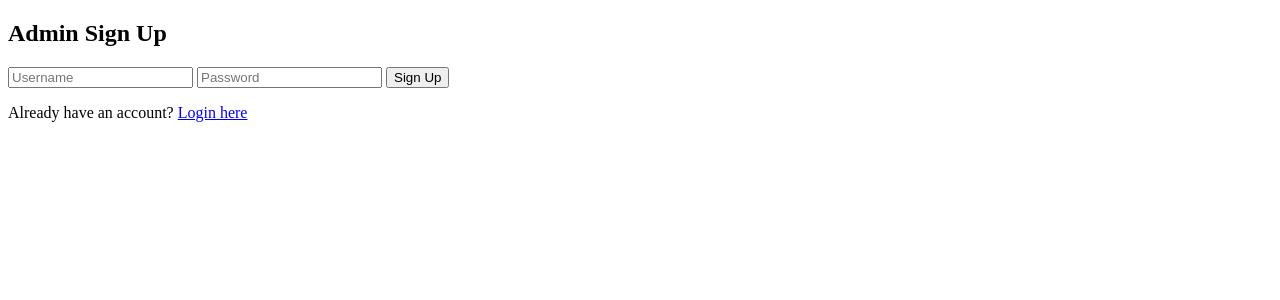
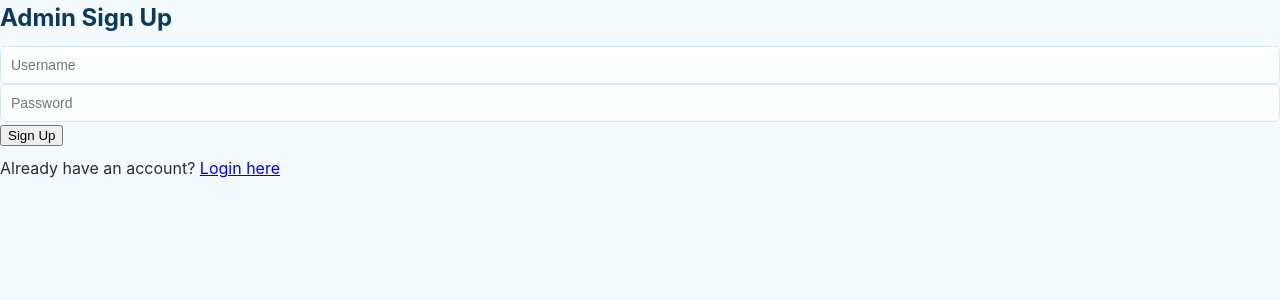
Before and after one commit to mosaddiktawsif/Aiub-photography-club-site, a PHP site: page /view/signup.php in a window 1280 px wide. Shown: the top 300 px of the page. Run offline with PHP 8.4, Linux system fonts and the light colour scheme.

Commit message:
CSS Added

```diff
--- /dev/null
+++ b/Assets/css/style.css
@@ -0,0 +1,133 @@
+
+:root {
+    --bg: #f4fbff;
+    --panel: #ffffff;
+    --muted: #6b7a8a;
+    --primary: #2a8bd6;
+    --primary-dark: #1f6fb0;
+    --accent: #8ec8ff;
+    --success: #e6ffea;
+    --border: #e3eef9;
+}
+
+* { box-sizing: border-box; }
+body {
+    margin: 0;
+    font-family: -apple-system, BlinkMacSystemFont, "Segoe UI", Roboto, "Helvetica Neue", Arial;
+    background: var(--bg);
+    color: #1f2d3d;
+    line-height: 1.5;
+    padding-bottom: 40px;
+}
+
+
+nav {
+    background: linear-gradient(90deg, var(--primary), var(--primary-dark));
+    color: white;
+    padding: 14px 18px;
+    display: flex;
+    align-items: center;
+    gap: 12px;
+}
+nav a {
+    color: white;
+    text-decoration: none;
+    font-weight: 600;
+    margin-right: 16px;
+    padding: 6px 10px;
+    border-radius: 4px;
+}
+nav a:hover { background: rgba(255,255,255,0.06); }
+nav .brand { font-weight: 800; margin-right: auto; }
+nav .nav-right { margin-left: auto; }
+
+/* Container / headings */
+.container {
+    max-width: 980px;
+    margin: 26px auto;
+    padding: 0 16px;
+}
+h1 { margin: 8px 0 18px; font-size: 28px; color: #073b57; }
+h2 { margin: 0 0 10px; color: #0b3a5a; }
+
+/* Notice section on home */
+.notice-section {
+    background: var(--panel);
+    border: 1px solid var(--border);
+    padding: 14px;
+    border-radius: 8px;
+    box-shadow: 0 1px 4px rgba(8,24,42,0.03);
+}
+.notice-item { padding: 10px 0; border-bottom: 1px dashed #e6f0fb; }
+.notice-item:last-child { border-bottom: none; }
+
+/* Forms */
+.card {
+    background: var(--panel);
+    border: 1px solid var(--border);
+    padding: 14px;
+    border-radius: 8px;
+    margin-bottom: 14px;
+    box-shadow: 0 1px 4px rgba(8,24,42,0.03);
+}
+.form-row { margin-bottom: 12px; }
+input[type="text"], input[type="password"], input[type="number"], textarea, select {
+    width: 100%;
+    padding: 10px;
+    border: 1px solid #d5e7fb;
+    border-radius: 6px;
+    background: linear-gradient(180deg,#ffffff,#fbfdff);
+    font-size: 14px;
+    color: #133041;
+}
+textarea { min-height: 100px; resize: vertical; }
+
+/* Buttons */
+.btn {
+    display: inline-block;
+    padding: 10px 14px;
+    background: var(--primary);
+    color: white;
+    border: none;
+    border-radius: 6px;
+    cursor: pointer;
+    font-weight: 600;
+    text-decoration: none;
+}
+.btn.secondary { background: #eef7ff; color: var(--primary); border: 1px solid var(--accent); }
+.btn:active { transform: translateY(1px); }
+
+/* Small helpers */
+.alert-success {
+    background: var(--success);
+    padding: 10px;
+    border: 1px solid #c7efd0;
+    border-radius: 6px;
+    color: #116633;
+    margin-bottom: 12px;
+}
+.home-link { padding: 6px 10px; background: var(--primary-dark); color: #fff; border-radius: 4px; text-decoration: none; }
+
+/* Grid / cards for gallery */
+.grid { display:flex; flex-wrap:wrap; gap:16px; margin-top:12px; }
+.gallery-card { width:200px; border:1px solid var(--border); border-radius:8px; overflow:hidden; background:var(--panel); }
+.gallery-card img { width:100%; height:140px; object-fit:cover; display:block; }
+.gallery-caption { padding:8px; font-size:13px; color:var(--muted); }
+
+/* Blog / notice list item */
+.list-card { border:1px solid var(--border); padding:10px; margin:10px 0; background:var(--panel); border-radius:6px; }
+
+/* Table styling for results */
+table { width:100%; border-collapse:collapse; margin-top:12px; }
+th, td { text-align:left; padding:10px; border:1px solid var(--border); }
+th { background:#f2f9ff; }
+
+/* Footer / small text */
+.small { font-size:13px; color:var(--muted); }
+
+/* Responsive */
+@media (max-width:640px) {
+    .grid { gap:10px; }
+    .gallery-card { width:48%; }
+    nav { padding: 10px; }
+}
--- a/View/blog_list.php
+++ b/View/blog_list.php
@@ -15,7 +15,7 @@ require_once __DIR__ . '/../Models/db.php';
         $res = $conn->query("SELECT id, title, content, created_at FROM blogs ORDER BY created_at DESC");
         if ($res && $res->num_rows > 0) {
             while ($row = $res->fetch_assoc()) {
-                echo '<article style="border:1px solid #ccc;padding:10px;margin:10px 0;">';
+                echo '<article>';
                 echo '<h2>' . htmlspecialchars($row['title']) . '</h2>';
                 echo '<div>' . nl2br(htmlspecialchars($row['content'])) . '</div>';
                 echo '<small>Posted: ' . htmlspecialchars($row['created_at']) . '</small>';
--- a/View/dashboard.php
+++ b/View/dashboard.php
@@ -13,10 +13,10 @@ if (!isset($_SESSION['admin_logged_in'])) {
 </head>
 <body>
     <h1>Admin Dashboard</h1>
-    <a href="../Controller/Logout.php" style="float:right; color:red;">Logout</a>
+    <a href="../Controller/Logout.php">Logout</a>
 
     <?php if (isset($_GET['success'])): ?>
-        <div style="background:#e6ffea; padding:10px; border:1px solid #2ecc71; margin:10px 0;">
+        <div>
             <?php
             $msg = '';
             switch ($_GET['success']) {
@@ -28,7 +28,7 @@ if (!isset($_SESSION['admin_logged_in'])) {
             }
             echo htmlspecialchars($msg);
             ?>
-            &nbsp;&nbsp;<a href="../index.php" style="padding:6px 10px; background:#333; color:#fff; text-decoration:none;">Home</a>
+            &nbsp;&nbsp;<a href="../index.php">Home</a>
         </div>
     <?php endif; ?>
 
--- a/View/gallery.php
+++ b/View/gallery.php
@@ -6,12 +6,6 @@ require_once __DIR__ . '/../Models/db.php';
 <head>
     <title>Gallery - AIUB Photography Club</title>
     <link rel="stylesheet" href="../assets/css/style.css">
-    <style>
-        .grid { display:flex; flex-wrap:wrap; gap:16px; }
-        .card { width:200px; border:1px solid #ddd; padding:8px; border-radius:6px; background:#fff; }
-        .card img { width:100%; height:140px; object-fit:cover; display:block; margin-bottom:8px; }
-        .caption { font-size:0.9rem; color:#333; }
-    </style>
 </head>
 <body>
     <h1>Gallery</h1>
--- a/View/login.php
+++ b/View/login.php
@@ -9,9 +9,7 @@ if (!empty($_SESSION['admin_logged_in'])) {
 <html>
 <head>
     <title>Login - AIUB Photography Club</title>
-    <style>
-        /* ... keep existing styles ... */
-    </style>
+    <link rel="stylesheet" href="assets/css/style.css">
 </head>
 <body>
     <form action="../Controller/AdminController.php" method="POST">
--- a/View/notice_list.php
+++ b/View/notice_list.php
@@ -15,7 +15,7 @@ require_once __DIR__ . '/../Models/db.php';
         $res = $conn->query("SELECT id, title, message, created_at FROM notices ORDER BY created_at DESC");
         if ($res && $res->num_rows > 0) {
             while ($row = $res->fetch_assoc()) {
-                echo '<div style="border:1px solid #ccc;padding:10px;margin:10px 0;">';
+                echo '<div>';
                 echo '<h3>' . htmlspecialchars($row['title']) . '</h3>';
                 echo '<p>' . nl2br(htmlspecialchars($row['message'])) . '</p>';
                 echo '<small>Posted: ' . htmlspecialchars($row['created_at']) . '</small>';
--- a/View/results.php
+++ b/View/results.php
@@ -6,11 +6,7 @@ require_once __DIR__ . '/../Models/db.php';
 <head>
     <title>Results - AIUB Photography Club</title>
     <link rel="stylesheet" href="../assets/css/style.css">
-    <style>
-        table { border-collapse: collapse; width:100%; max-width:900px; }
-        th, td { border:1px solid #ddd; padding:8px; text-align:left; }
-        th { background:#f4f4f4; }
-    </style>
+
 </head>
 <body>
     <h1>Results</h1>
--- a/View/signup.php
+++ b/View/signup.php
@@ -4,22 +4,32 @@ if (!empty($_SESSION['admin_logged_in'])) {
     header("Location: dashboard.php");
     exit;
 }
+$showSuccess = isset($_GET['success']);
+$showExistsError = (isset($_GET['error']) && $_GET['error'] === 'exists');
 ?>
 <!DOCTYPE html>
 <html>
 <head>
     <title>Sign Up - AIUB Photography Club</title>
-    <style>
-        /* ... keep existing styles ... */
-    </style>
+ <link rel="stylesheet" href="assets/css/style.css">
 </head>
 <body>
+    <?php if ($showSuccess): ?>
+        <script>
+            alert('Sign up successful. You can now log in.');
+        </script>
+    <?php elseif ($showExistsError): ?>
+        <script>
+            alert('Username already exists. Please choose another username.');
+        </script>
+    <?php endif; ?>
+
     <form action="../Controller/AdminController.php" method="POST">
         <h2>Admin Sign Up</h2>
         <input type="text" name="username" placeholder="Username" required>
         <input type="password" name="password" placeholder="Password" required>
         <button type="submit" name="register_user">Sign Up</button>
-        <p>Already have an account? <a href="login.php">Login here</a></p>
+        <p style="margin-top:10px;">Already have an account? <a href="login.php">Login here</a></p>
     </form>
 </body>
 </html>
```
Also changed, not shown: index.php (+2 -7 lines), Assets/uploads/img_695dfbac23f903.61166471.jpg (added).
